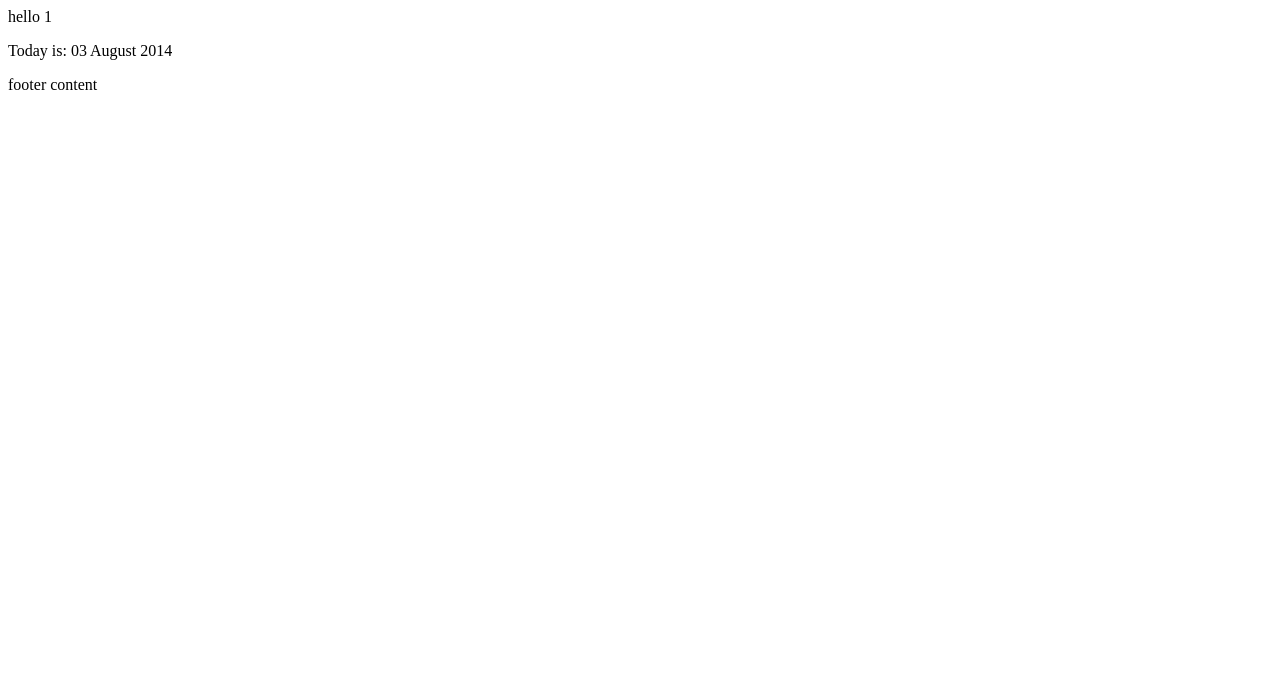
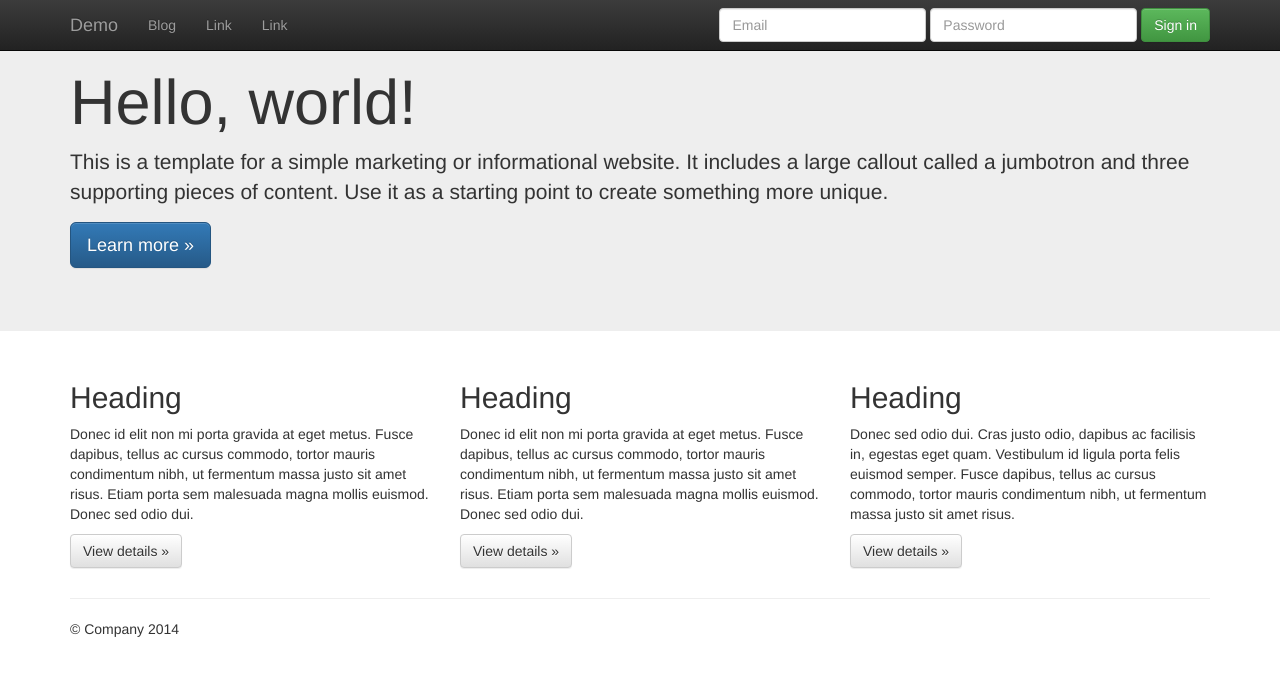
Before and after one commit to ricston-git/spaceThyme, a plain HTML site: page site/index.html in a window 1280 px wide. Drawn offline with nearby package versions, Linux system fonts and the light colour scheme.

Commit message:
update to show bootstrap theme ..

```diff
--- a/site/index.html
+++ b/site/index.html
@@ -2,15 +2,81 @@
 
 <html>
 <head lang="en">
-    <title></title>
+    <!-- bootstrap themes --><link rel="stylesheet" href="css/bootstrap.min.css" />
+<link rel="stylesheet" href="css/bootstrap-theme.min.css" />
+
 </head>
 <body>
-hello 1
-<p>Today is: <span>03 August 2014</span></p>
 
-<div class="fotter">
-    footer content
+<div class="navbar navbar-inverse navbar-fixed-top" role="navigation">
+    <div class="container">
+        <div class="navbar-header">
+    <button type="button" class="navbar-toggle" data-toggle="collapse" data-target=".navbar-collapse">
+        <span class="sr-only">Toggle navigation</span>
+        <span class="icon-bar"></span>
+        <span class="icon-bar"></span>
+        <span class="icon-bar"></span>
+    </button>
+    <a class="navbar-brand" href="#">Demo</a>
+    <ul class="nav navbar-nav">
+        <li><a href="Blog">Blog</a></li>
+        <li><a href="#">Link</a></li>
+        <li><a href="#">Link</a></li>
+    </ul>
+</div>
+<div class="navbar-collapse collapse">
+    <form class="navbar-form navbar-right" role="form">
+        <div class="form-group">
+            <input type="text" placeholder="Email" class="form-control" />
+        </div>
+        <div class="form-group">
+            <input type="password" placeholder="Password" class="form-control" />
+        </div>
+        <button type="submit" class="btn btn-success">Sign in</button>
+    </form>
+</div><!--/.navbar-collapse -->
+    </div>
 </div>
 
+<!-- Main jumbotron for a primary marketing message or call to action -->
+<div class="jumbotron">
+    <div class="container">
+        <h1>Hello, world!</h1>
+        <p>This is a template for a simple marketing or informational website. It includes a large callout called a jumbotron and three supporting pieces of content. Use it as a starting point to create something more unique.</p>
+        <p><a class="btn btn-primary btn-lg" role="button">Learn more &raquo;</a></p>
+    </div>
+</div>
+
+<div class="container">
+    <!-- Example row of columns -->
+    <div class="row">
+        <div class="col-md-4">
+            <h2>Heading</h2>
+            <p>Donec id elit non mi porta gravida at eget metus. Fusce dapibus, tellus ac cursus commodo, tortor mauris condimentum nibh, ut fermentum massa justo sit amet risus. Etiam porta sem malesuada magna mollis euismod. Donec sed odio dui. </p>
+            <p><a class="btn btn-default" href="#" role="button">View details &raquo;</a></p>
+        </div>
+        <div class="col-md-4">
+            <h2>Heading</h2>
+            <p>Donec id elit non mi porta gravida at eget metus. Fusce dapibus, tellus ac cursus commodo, tortor mauris condimentum nibh, ut fermentum massa justo sit amet risus. Etiam porta sem malesuada magna mollis euismod. Donec sed odio dui. </p>
+            <p><a class="btn btn-default" href="#" role="button">View details &raquo;</a></p>
+        </div>
+        <div class="col-md-4">
+            <h2>Heading</h2>
+            <p>Donec sed odio dui. Cras justo odio, dapibus ac facilisis in, egestas eget quam. Vestibulum id ligula porta felis euismod semper. Fusce dapibus, tellus ac cursus commodo, tortor mauris condimentum nibh, ut fermentum massa justo sit amet risus.</p>
+            <p><a class="btn btn-default" href="#" role="button">View details &raquo;</a></p>
+        </div>
+    </div>
+
+    <hr />
+
+    <footer>
+        <p>&copy; Company 2014</p>
+    </footer>
+</div> <!-- /container -->
+
+
+<!-- Bootstrap core JavaScript
+================================================== --><!-- Placed at the end of the document so the pages load faster --><script src="js/jquery.min.js"></script>
+<script src="js/bootstrap.min.js"></script>
 </body>
 </html>
```
Also changed, not shown: theme/blog.html (added, +29 -0 lines), theme/footer.html (+6 -3 lines), theme/header.html (added, +3 -0 lines), theme/index.html (+45 -4 lines), theme/js/requirejs-config.js (added, +14 -0 lines), theme/navbar.html (added, +25 -0 lines), theme/static.xml (added, +12 -0 lines), 1 other file.
